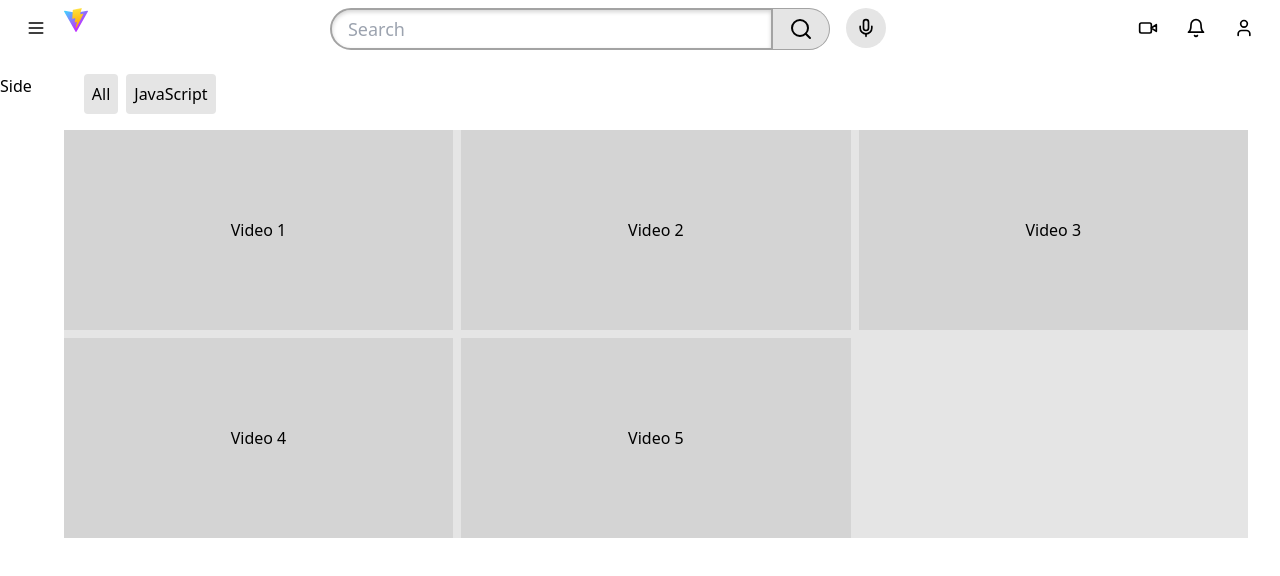
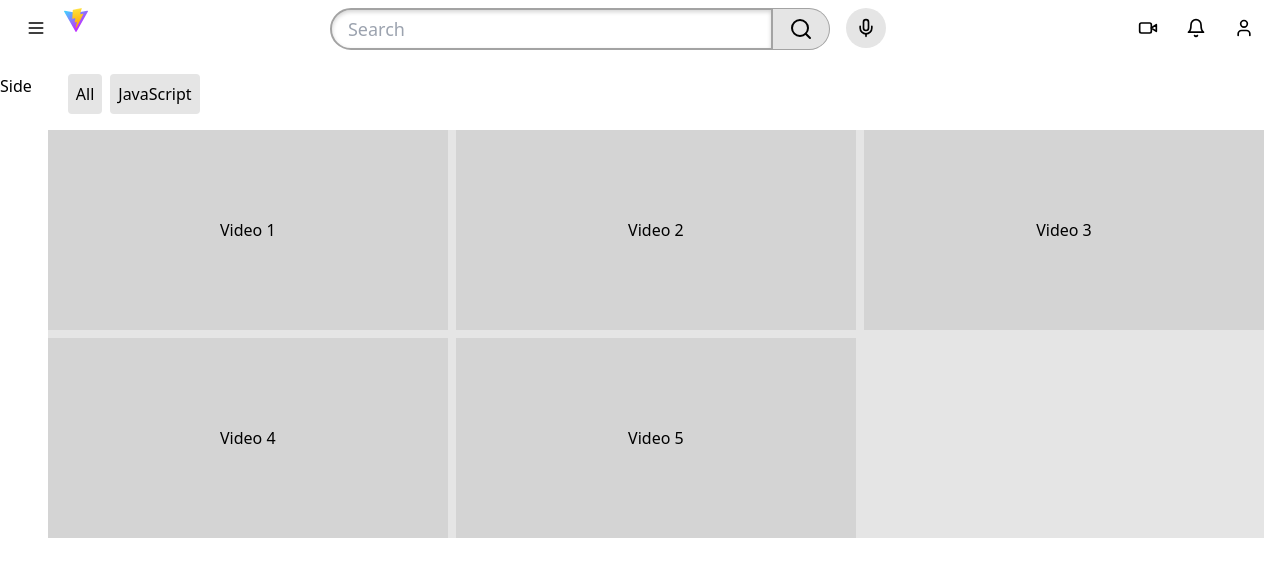
Before and after one commit to bakium/ytclone, a React (Vite) app: page / in a window 1280 px wide. Shown: the top 576 px of the page. Built offline with nearby package versions, Linux system fonts and the light colour scheme.

Commit message:
Reduce the main section padding

```diff
--- a/src/App.tsx
+++ b/src/App.tsx
@@ -7,7 +7,7 @@ function App() {
       <PageHeader />
       <div className="grid grid-cols-[auto,1fr] flex-grow-1 overflow-auto">
         <aside>Side</aside>
-        <section className="overflow-x-hidden px-8 pb-4">
+        <section className="overflow-x-hidden px-2 lg:px-4 pb-4">
           <div className="sticky top-0 bg-white z-10 px-5 pb-4">
             <ul className="flex gap-2">
               <li>
```
